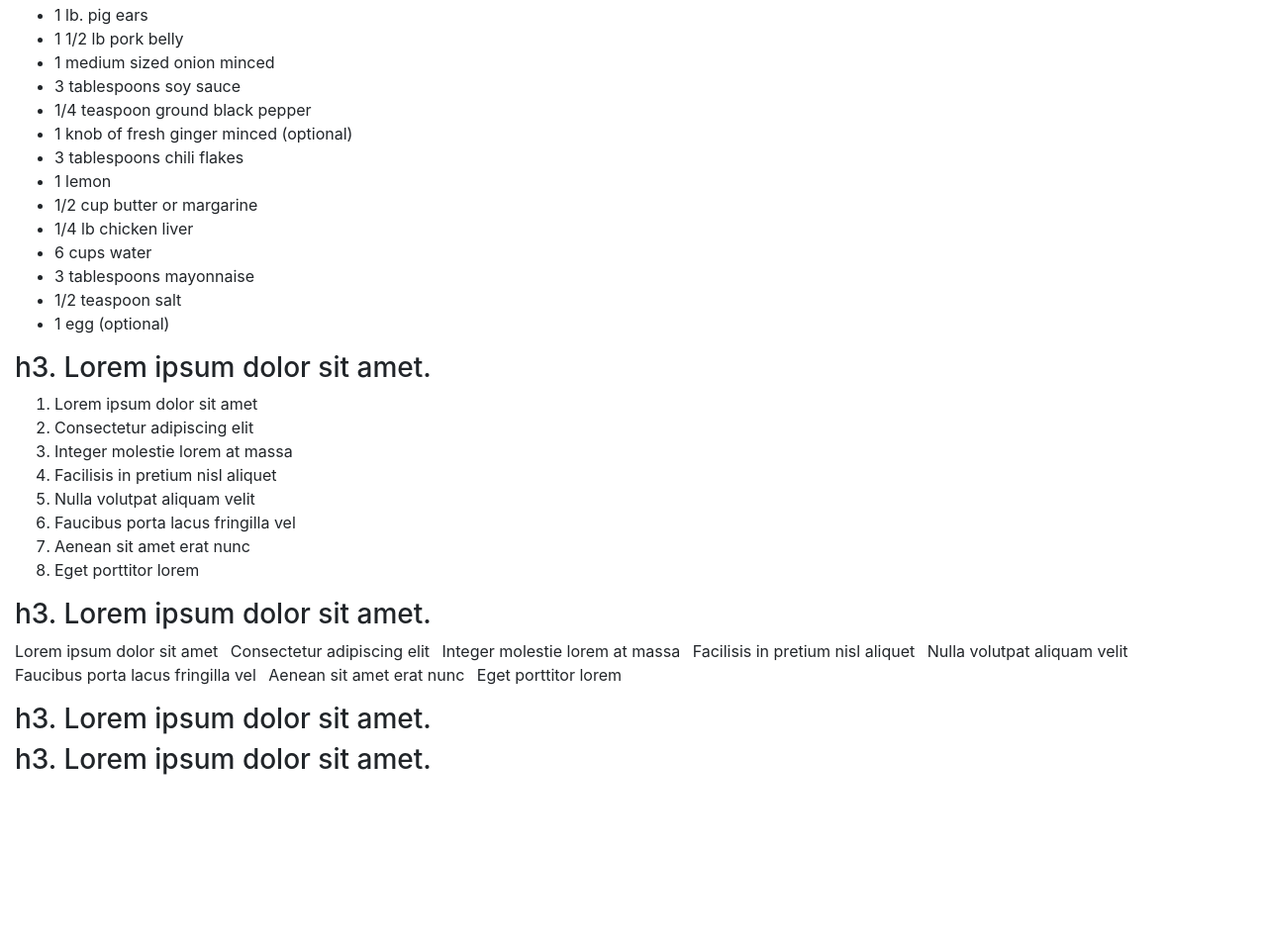
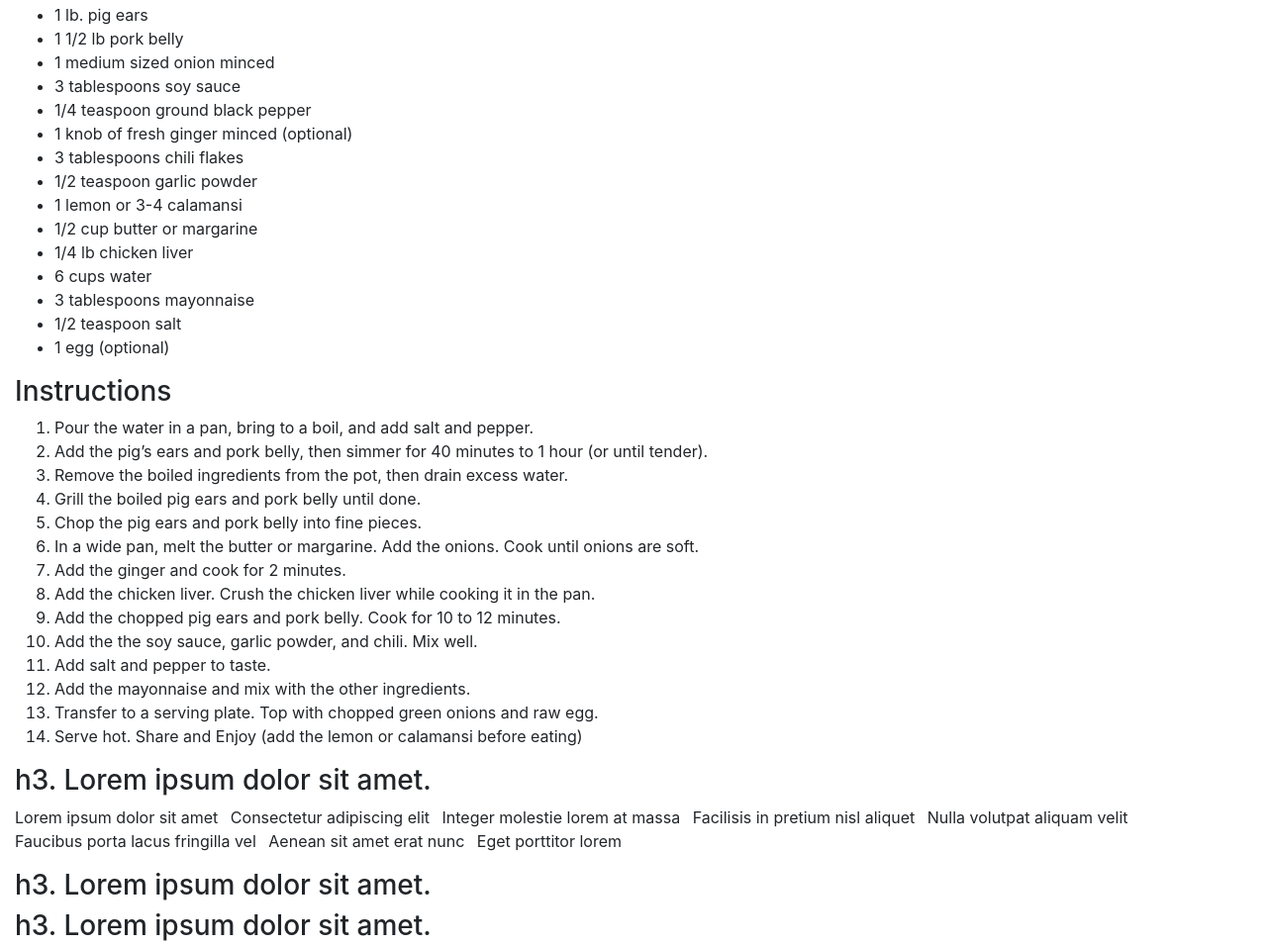
Before and after one commit to KevMcCall/Favorite-Recipe, a plain HTML site: page index.html in a window 1280 px wide. Shown: the part 441-1397 px from the top of the page at 99% size. Before the commit the page ends 1234 px from the top, so only its background shows below. Drawn offline with nearby package versions, Linux system fonts and the light colour scheme.

Commit message:
added instructions section

```diff
--- a/index.html
+++ b/index.html
@@ -95,7 +95,7 @@
                 </ul>
             </div>
             <div class="col-md-4">
-            <!--Image here-->    <img src="" />
+                <!--Image here--> <img src="" />
             </div>
         </div>
         <div class="row">
@@ -126,7 +126,10 @@
                         3 tablespoons chili flakes
                     </li>
                     <li class="list-item">
-                        1 lemon
+                        1/2 teaspoon garlic powder
+                    </li>
+                    <li class="list-item">
+                        1 lemon or 3-4 calamansi
                     </li>
                     <li class="list-item">
                         1/2 cup butter or margarine
@@ -149,33 +152,50 @@
                 </ul>
                 <div class="row">
                     <div class="col-md-12">
-                        <h3>
-                            h3. Lorem ipsum dolor sit amet.
-                        </h3>
+                        <h3>Instructions</h3>
                         <ol>
                             <li class="list-item">
-                                Lorem ipsum dolor sit amet
+                                Pour the water in a pan, bring to a boil, and add salt and pepper.
                             </li>
                             <li class="list-item">
-                                Consectetur adipiscing elit
+                                Add the pig’s ears and pork belly, then simmer for 40 minutes to 1 hour (or until
+                                tender).
                             </li>
                             <li class="list-item">
-                                Integer molestie lorem at massa
+                                Remove the boiled ingredients from the pot, then drain excess water.
                             </li>
                             <li class="list-item">
-                                Facilisis in pretium nisl aliquet
+                                Grill the boiled pig ears and pork belly until done.
                             </li>
                             <li class="list-item">
-                                Nulla volutpat aliquam velit
+                                Chop the pig ears and pork belly into fine pieces.
                             </li>
                             <li class="list-item">
-                                Faucibus porta lacus fringilla vel
+                                In a wide pan, melt the butter or margarine. Add the onions. Cook until onions are soft.
                             </li>
                             <li class="list-item">
-                                Aenean sit amet erat nunc
+                                Add the ginger and cook for 2 minutes.
                             </li>
                             <li class="list-item">
-                                Eget porttitor lorem
+                                Add the chicken liver. Crush the chicken liver while cooking it in the pan.
+                            </li>
+                            <li class="list-item">
+                                Add the chopped pig ears and pork belly. Cook for 10 to 12 minutes.
+                            </li>
+                            <li class="list-item">
+                                Add the the soy sauce, garlic powder, and chili. Mix well.
+                            </li>
+                            <li class="list-item">
+                                Add salt and pepper to taste.
+                            </li>
+                            <li class="list-item">
+                                Add the mayonnaise and mix with the other ingredients.
+                            </li>
+                            <li class="list-item">
+                                Transfer to a serving plate. Top with chopped green onions and raw egg.
+                            </li>
+                            <li class="list-item">
+                                Serve hot. Share and Enjoy (add the lemon or calamansi before eating)
                             </li>
                         </ol>
                     </div>
```
Lines whose indentation alone changed are shown as unchanged.
